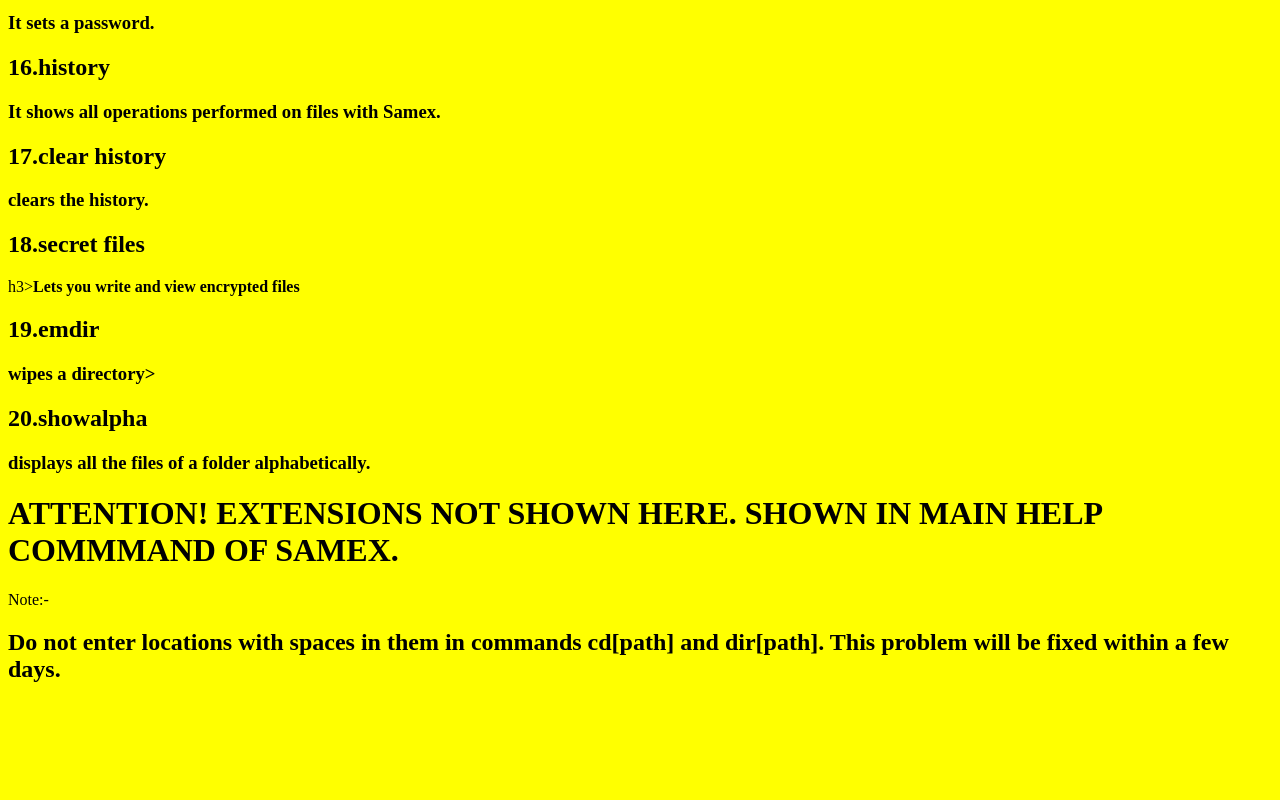
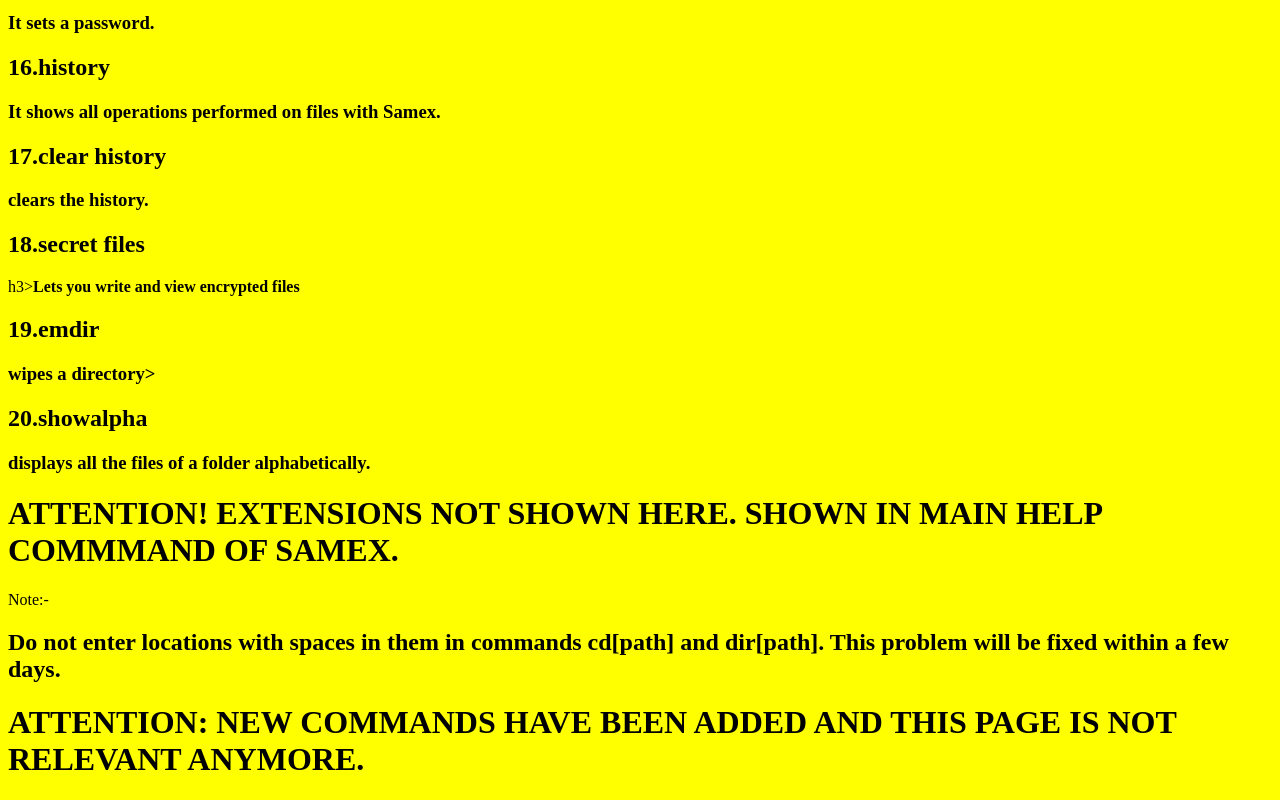
Before and after one commit to samexmain/samexmain.github.io, a plain HTML site: page samex_help_page.html in a window 1280 px wide. Shown: the part 1303-2103 px from the top of the page. Before the commit the page ends 2006 px from the top, so only its background shows below. Drawn offline with Linux system fonts and the light colour scheme.

Commit message:
Update samex_help_page.html

```diff
--- a/samex_help_page.html
+++ b/samex_help_page.html
@@ -51,5 +51,6 @@ alert("Welcome to the Samex help page!");
 <p><h1> ATTENTION! EXTENSIONS NOT SHOWN HERE. SHOWN IN MAIN HELP COMMMAND OF SAMEX.</h1></p>
 <p><h1<b>Note:-</b></h1></p>
 <p><h2>Do not enter locations with spaces in them in commands cd[path] and dir[path]. This problem will be fixed within a few days.</h2></p>
+<p><h1>ATTENTION: NEW COMMANDS HAVE BEEN ADDED AND THIS PAGE IS NOT RELEVANT ANYMORE.</h1></p>
 </body>
 </html>
```
